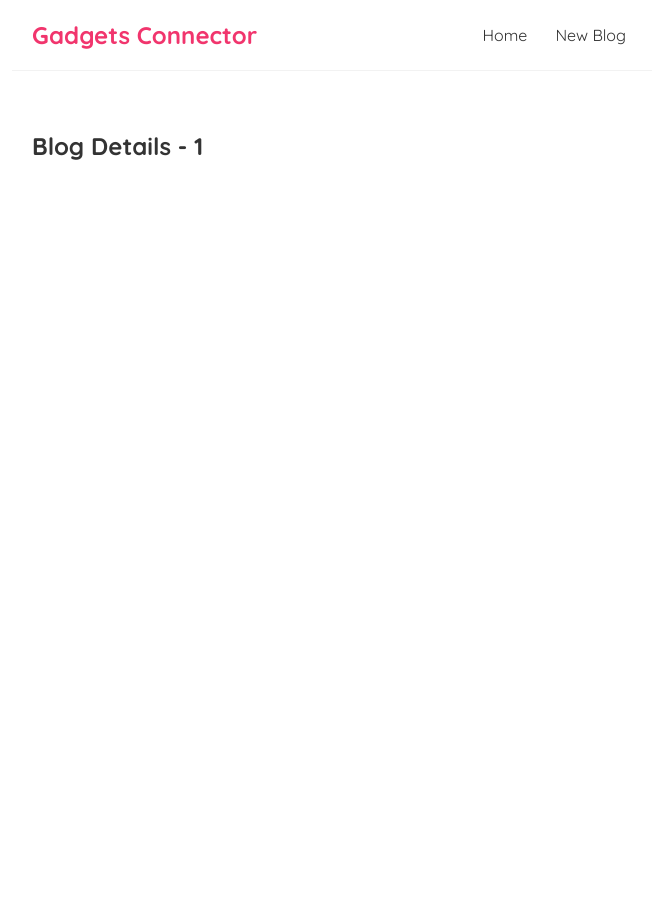
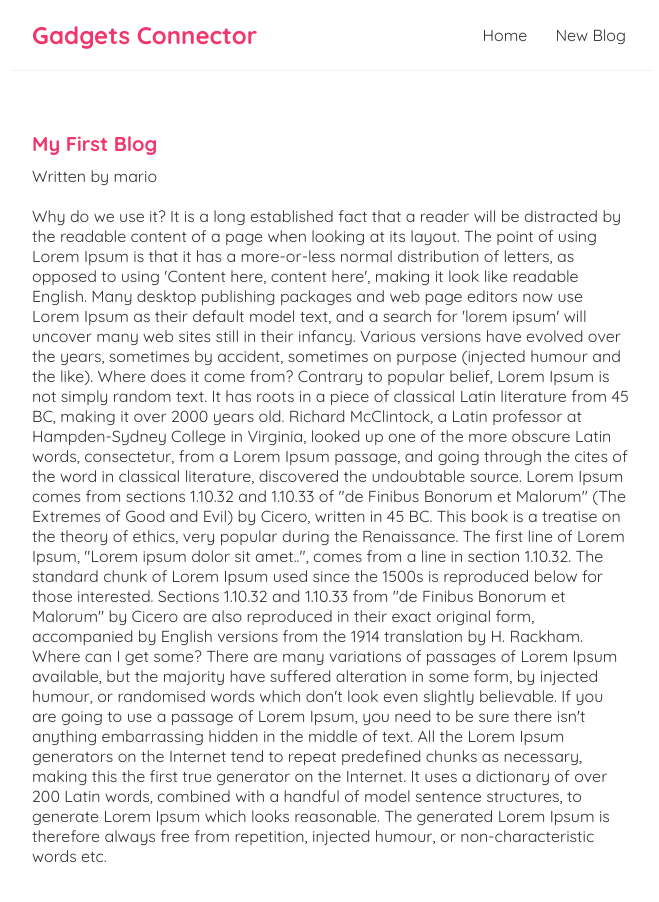
Before and after one commit to hari13haran/gc-blog, a React (Create React App) app: page /blogs/1 in a window 1280 px wide. Shown: the top 902 px of the page, without its empty margins (308-967 px from the left). Before the commit the page ends 800 px from the top, so only its background shows below. Built offline with nearby package versions, Linux system fonts and the light colour scheme; data requests are answered from the project's data file.

Commit message:
Reused useFetch to display blog contents

```diff
--- a/src/BlogDetails.js
+++ b/src/BlogDetails.js
@@ -1,12 +1,22 @@
 import { useParams } from "react-router-dom";
+import useFetch from "./useFetch";
 
 const BlogDetails = () => {
 
-    const { id } = useParams()
+    const { id } = useParams();
+    const { data: blog, error, isPending } = useFetch('http://localhost:8000/blogs/' + id);
 
     return (
         <div className="blog-details">
-            <h2>Blog Details - { id }</h2>
+            { isPending && <div>Loading...</div> }
+            { error && <div>{ error }</div> }
+            { blog && (
+                <article>
+                    <h2>{ blog.title }</h2>
+                    <p>Written by { blog.author }</p>
+                    <div>{ blog.body }</div>
+                </article>
+            )}
         </div>
      );
 }
--- a/src/index.css
+++ b/src/index.css
@@ -52,3 +52,13 @@
 .blog-preview a {
   text-decoration: none;
 }
+
+.blog-details h2 {
+  font-size: 20px;
+  color: #f1356d;
+  margin-bottom: 10px;
+}
+
+.blog-details div {
+  margin: 20px 0;
+}
```
